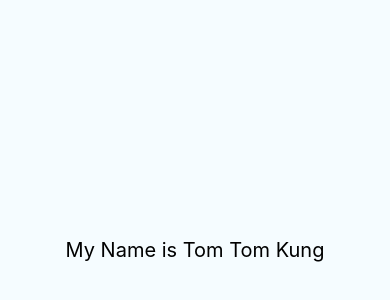
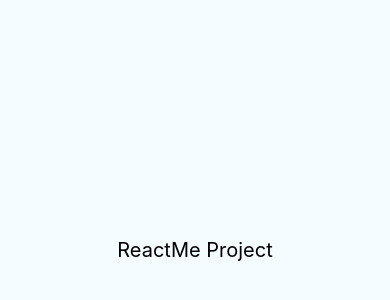
Before and after one commit to noppadolsungum/ReactMe, a React Native app in the folder ReactMe/: screen / in a window 390 px wide. Shown: the part 172-472 px from the top of the page. Built offline with nearby package versions, Linux system fonts and the light colour scheme.

Commit message:
version 3

```diff
--- a/ReactMe/App.js
+++ b/ReactMe/App.js
@@ -24,8 +24,7 @@ export default class App extends Component<{}> {
     return (
       <View style={styles.container}>
         <Text style={styles.welcome}>
-          My Name is Tom
-          Tom Kung
+          ReactMe Project
         </Text>
       </View>
     );
```
